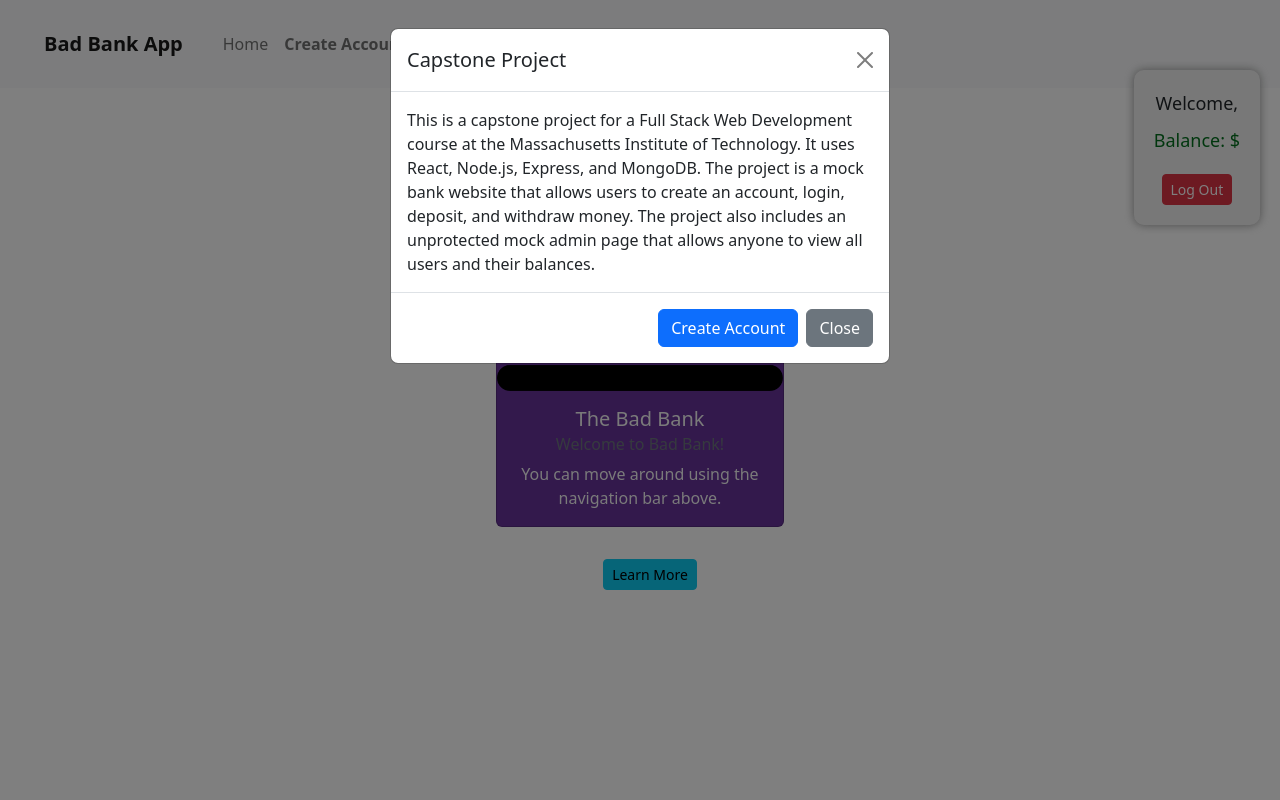
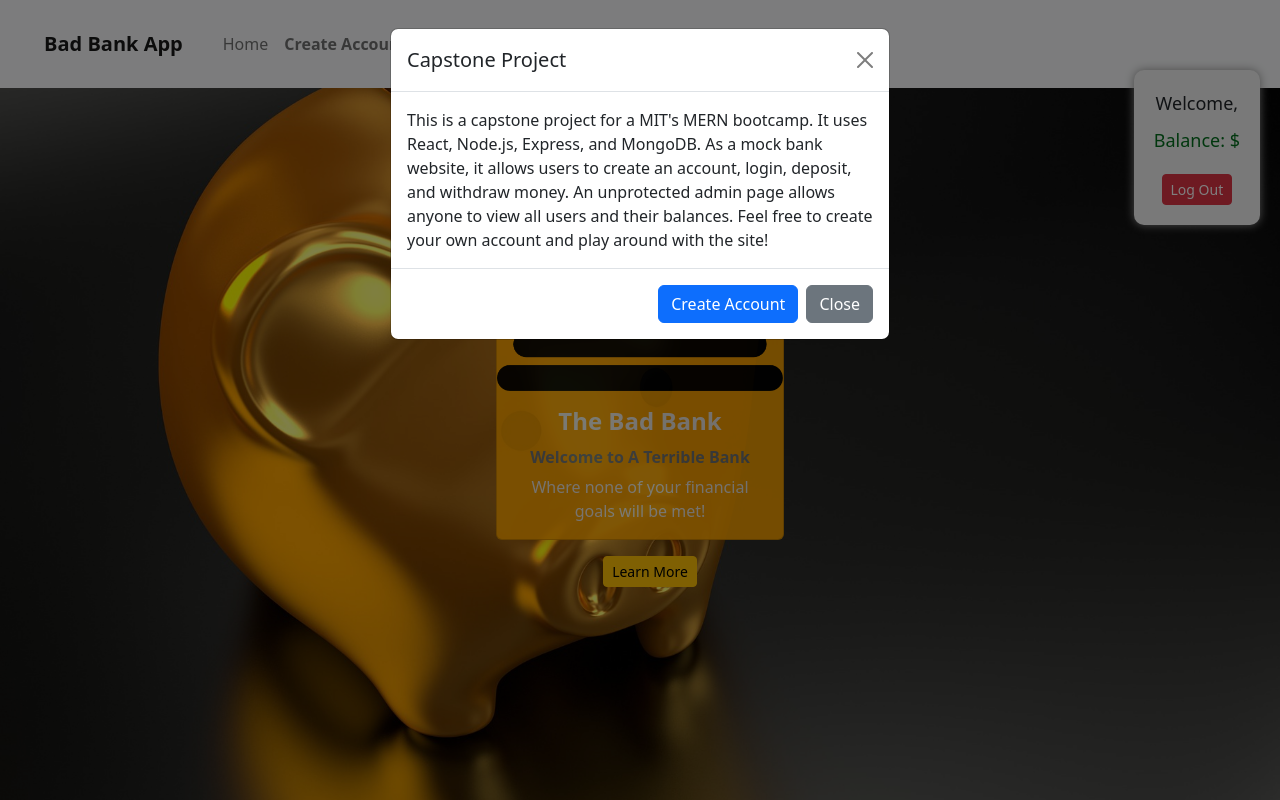
Before and after one commit to s1nghularity/bb-client, a React (Create React App) app: page / in a window 1280 px wide. Both pictures are taken after a click on the button "Learn More". Built offline with nearby package versions, Linux system fonts and the light colour scheme; no server answers.

Commit message:
style revamp plus typo fix

```diff
--- a/src/bankform.js
+++ b/src/bankform.js
@@ -48,9 +48,8 @@ function validatePassword(password) {
 
 //SIGN-UP COMPONENT TO BE PASSED TO CREATEACCOUNT
 
-function BankForm({ bgcolor, label, handle, successButton }) {
+function BankForm({ label, handle, successButton }) {
   const [show, setShow] = React.useState(true);
-  const [status, setStatus] = React.useState("");
   const [name, setName] = React.useState("");
   const [email, setEmail] = React.useState("");
   const [password, setPassword] = React.useState("");
@@ -98,9 +97,9 @@ function BankForm({ bgcolor, label, handle, successButton }) {
     } else {
       setIsError(true);
       setError({
-        nameError: isValidName ? "" : "invalid name",
-        emailError: isValidEmail ? "" : "invalid email",
-        passwordError: isValidPassword ? "" : "invalid password",
+        nameError: isValidName ? "" : "Name cannot contain numbers.",
+        emailError: isValidEmail ? "" : "Invalid email address.",
+        passwordError: isValidPassword ? "" : "Password must be at least 8 characters.",
       });
     }
   }
@@ -114,9 +113,9 @@ function BankForm({ bgcolor, label, handle, successButton }) {
   }
   return (
     <div>
-      <Card style={{ width: '18rem', margin: 'auto', marginTop: '2rem' }}>
+      <Card style={{ width: '18rem', margin: 'auto', marginTop: '2rem' }}className="bank-form">
         <CardBody>
-          <CardHeader style={{ width: 'auto', background: 'rebeccapurple' }}>
+          <CardHeader style={{ width: 'auto', background: '#f8a000' }}>
           <CardTitle tag="h5" style={{width: 'auto', color:'white'}}><b>Create Account</b></CardTitle>
           </CardHeader>
             <CardSubtitle className="mb-2 text-muted" tag="h6">
@@ -179,8 +178,7 @@ function BankForm({ bgcolor, label, handle, successButton }) {
             <div>
               <h3>
                 Thank you for creating an account with BadBank! Here's $100 just
-                for signing up. This is just on of the many benefits of doing
-                business with BadBank.
+                for signing up.
               </h3>
               <br />
             </div>
--- a/src/deposit.js
+++ b/src/deposit.js
@@ -51,7 +51,7 @@ function Deposit() {
 
   return (
     <UserContext.Provider value={{ user }}>
-      <Card style={{ width: '15rem', margin: 'auto', marginTop: '2rem' }}>
+      <Card style={{ width: '15rem', margin: 'auto', marginTop: '2rem', paddingBottom:'1rem' }}>
         <CardHeader style={{ width: '15rem' }}>
           <h2> <b> DEPOSIT </b></h2>
           <h6 style={{ textAlign: 'center' }}><i> {userData.name}'s <br/>Current Balance: <b> ${userData.balance}</b></i></h6>
@@ -71,7 +71,7 @@ function Deposit() {
             {success && <div className='alert alert-success'>{success}</div>}
           </div>
 
-          <button disabled={!amount} type='submit' className='btn btn-success'>
+          <button disabled={!amount} type='submit' className='btn btn-success' style={{marginTop:'1rem' }}>
             Deposit
           </button>
         </form>
--- a/src/home.js
+++ b/src/home.js
@@ -1,52 +1,82 @@
-import {Card, CardBody, CardTitle, CardSubtitle, CardText, CardFooter} from 'reactstrap'
-import React, {useState} from 'react'
-import bank from './bank.png'
+import {
+  Card,
+  CardBody,
+  CardTitle,
+  CardSubtitle,
+  CardText,
+  CardFooter,
+} from 'reactstrap';
+import React, { useState } from 'react';
+import bank from './bank.png';
 import { Button, Modal, ModalHeader, ModalBody, ModalFooter } from 'reactstrap';
 import { Link } from 'react-router-dom';
 
-
-export default function Home(props){
+export default function Home(props) {
   const [modal, setModal] = useState(false);
 
   const toggle = () => setModal(!modal);
 
   return (
-<div style={{ display: 'flex', alignItems: 'center', justifyContent: 'center', height: '100%', flexDirection: 'column'}}>
-
-    <Card style={{backgroundColor: 'rebeccapurple', color: 'whitesmoke', width: "18rem",}}>
-    <img alt="Bank Company Logo" src={bank} />
+    <div
+      style={{
+        display: 'flex',
+        alignItems: 'center',
+        justifyContent: 'center',
+        flexDirection: 'column',
+      }}
+    >
+      <Card
+        style={{
+          backgroundColor: 'orange',
+          color: 'whitesmoke',
+          width: '18rem',
+        }}
+        className='home-card'
+      >
+        <img alt='Bank Company Logo' src={bank} />
         <CardBody>
-      <CardTitle tag="h5">The Bad Bank</CardTitle>
-        <CardSubtitle className="mb-2 text-muted" tag="h6">
-          Welcome to Bad Bank!
+          <CardTitle tag='h5'>The Bad Bank</CardTitle>
+          <CardSubtitle className='mb-2 text-muted' tag='h6'>
+           <b> Welcome to A Terrible Bank</b>
           </CardSubtitle>
           <CardText>
-          You can move around using the navigation bar above.
+            Where none of your financial goals will be met!
           </CardText>
         </CardBody>
-
       </Card>
 
-    <Button color="info" size ='sm' onClick={toggle} style={{ marginLeft: '20px' }}>
+      <Button
+        color='warning'
+        size='sm'
+        onClick={toggle}
+        style={{ marginLeft: '20px' }}
+      >
         Learn More
       </Button>
       <Modal isOpen={modal} toggle={toggle} {...props}>
         <ModalHeader toggle={toggle}>Capstone Project</ModalHeader>
         <ModalBody>
-        This is a capstone project for a Full Stack Web Development course at the Massachusetts Institute of Technology. It uses React, Node.js, Express, and MongoDB. The project is a mock bank website that allows users to create an account, login, deposit, and withdraw money. The project also includes an unprotected mock admin page that allows anyone to view all users and their balances.
+          This is a capstone project for a MIT's MERN bootcamp. It uses React,
+          Node.js, Express, and MongoDB. As a mock bank website, it allows users
+          to create an account, login, deposit, and withdraw money. An
+          unprotected admin page allows anyone to view all users and their
+          balances. Feel free to create your own account and play around with
+          the site!
         </ModalBody>
         <ModalFooter>
-        <Button  tag={Link}
-                      to="/createaccount"color="primary" onClick={toggle}>
+          <Button
+            tag={Link}
+            to='/createaccount'
+            color='primary'
+            onClick={toggle}
+          >
             Create Account
           </Button>{' '}
-        <Button color="secondary" onClick={toggle}>
+          <Button color='secondary' onClick={toggle}>
             Close
           </Button>
         </ModalFooter>
       </Modal>
     </div>
-
-
   );
 }
--- a/src/index.css
+++ b/src/index.css
@@ -14,6 +14,37 @@ code {
     monospace;
 }
 
+div.App {
+  background-image: url(piggy.jpg);
+  background-size: cover;
+  width: 100%;
+  height: 100vh;
+  backdrop-filter: blur(1000px);
+}
+
+
+
+.alldatacard {
+  opacity: 0.8;
+}
+
+.home-card{
+  opacity: 0.9;
+  padding-bottom: 10rem;
+}
+
+.home-card h5 {
+  font-size: 1.5rem;
+  font-weight: 600;
+  margin-bottom: 1rem;
+}
+
+html body div#root div.App div div div.bank-form.card div.card-body {
+  padding: 0;
+  margin-bottom: 1rem;
+
+
+}
 
 
 
--- a/src/login.js
+++ b/src/login.js
@@ -76,12 +76,12 @@ const Login = () => {
       </div>
 
 
-        <button type='submit' className='btn btn-primary' >
-          Submit
+        <button type='submit' className='btn btn-primary' style={{marginTop:'1rem' }} >
+          Log In
         </button>
 
-      <p className='forgot-password text-right'>
-        <a href='/createaccount'>Sign Up</a>
+      <p className='forgot-password text-right' style={{marginTop:'1rem' }}>
+        <a href='/createaccount'>Don't have an account? <br/>Sign up today!</a>
       </p>
     </form>
     </Card>
--- a/src/withdraw.js
+++ b/src/withdraw.js
@@ -79,7 +79,7 @@ function Withdraw() {
 
   return (
     <UserContext.Provider value={{ user }}>
-      <Card style={{ width: '15rem', margin: 'auto', marginTop: '2rem' }}>
+      <Card style={{ width: '15rem', margin: 'auto', marginTop: '2rem', paddingBottom:'1rem' }}>
         <CardHeader style={{ width: '15rem' }}>
           <h2>
             {' '}
@@ -106,7 +106,7 @@ function Withdraw() {
             {error && <div className='alert-danger'>{error}</div>}
             {success && <div className='alert alert-warning'>{success}</div>}
           </div>
-          <button disabled={!amount} type='submit' className='btn btn-warning'>
+          <button disabled={!amount} type='submit' className='btn btn-warning' style={{marginTop:'1rem' }}>
             Withdraw
           </button>{' '}
           <br />
```
Also changed, not shown: src/piggy.jpg (added). Lines whose indentation alone changed are shown as unchanged.
